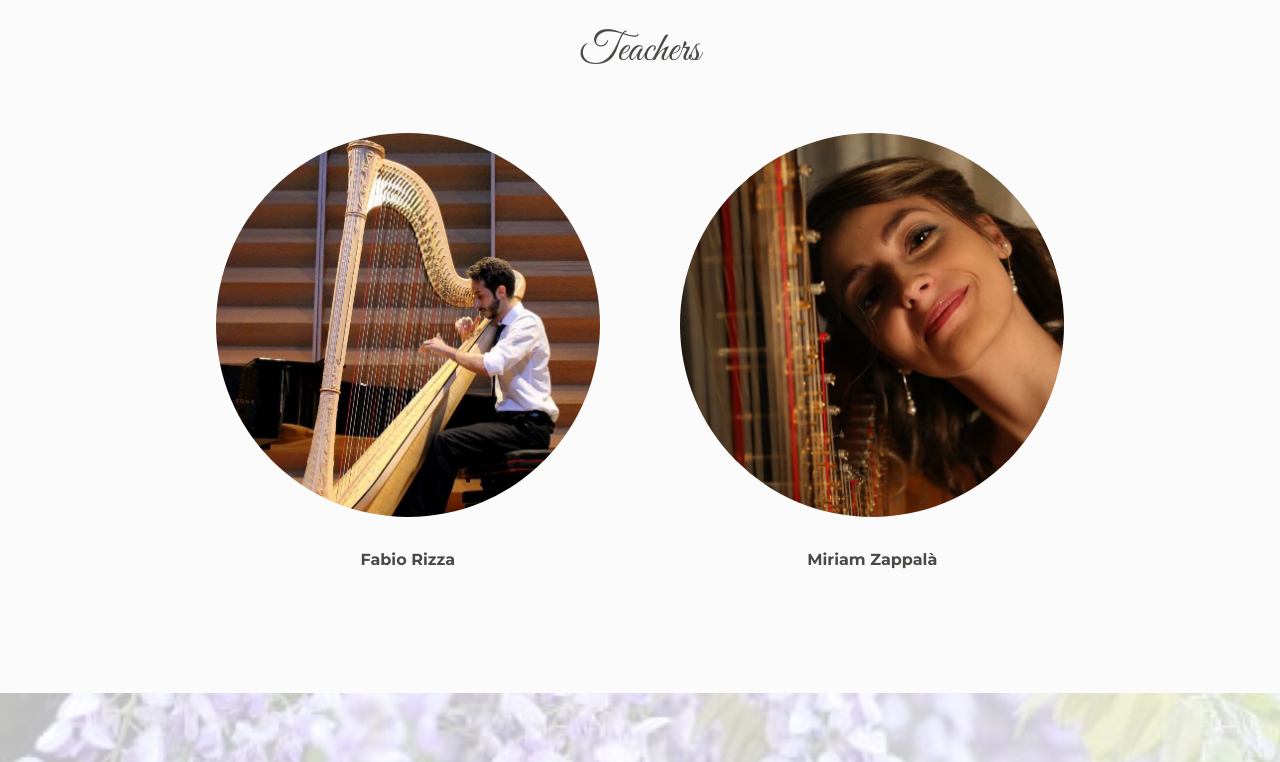
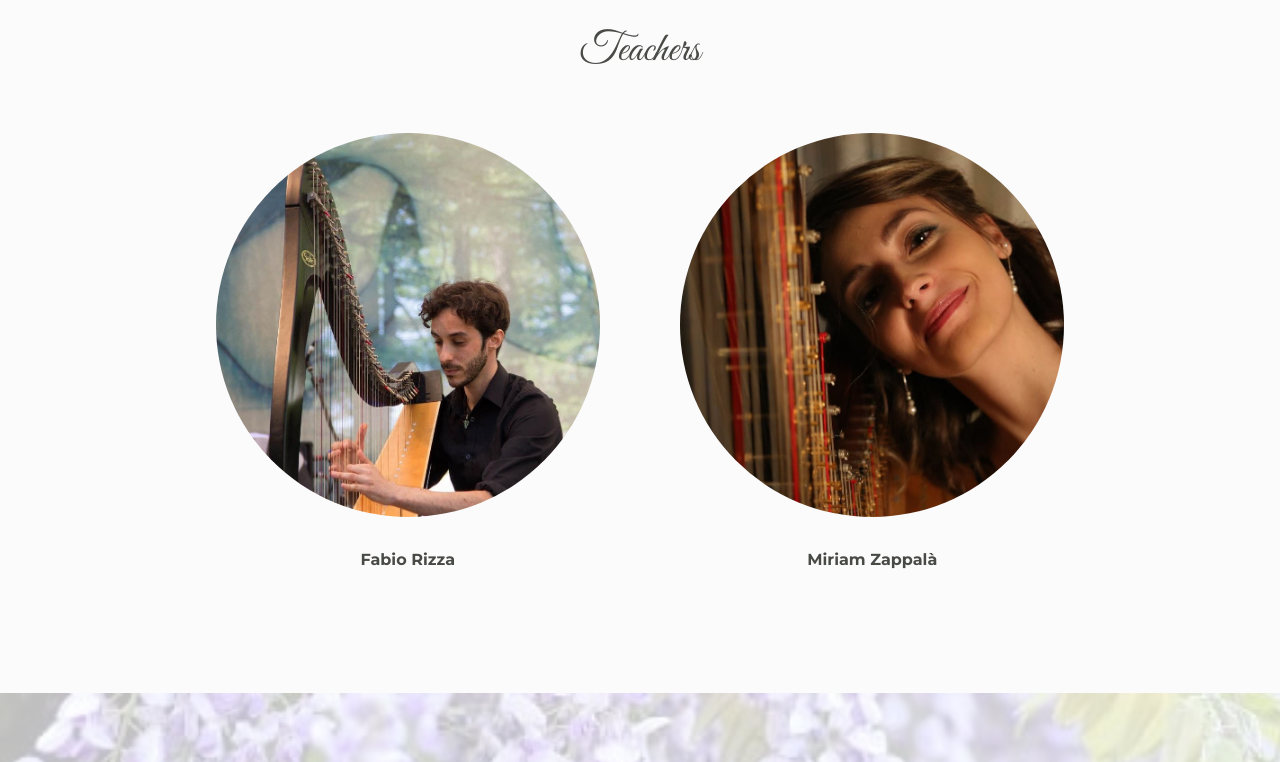
Before and after one commit to HarpLabSicilia/HarpLabSicilia.github.io, a plain HTML site: page index.html in a window 1280 px wide. Shown: the part 1320-2082 px from the top of the page. Drawn offline with nearby package versions, Linux system fonts and the light colour scheme.

Commit message:
Change Fabio image

```diff
--- a/index.html
+++ b/index.html
@@ -189,7 +189,7 @@
 					<a style="text-decoration: none;" href="https://www.fabiorizza.it/biografia/" target="_blank">
 						<div class="team-member">
 							<div class="image-wrapper">
-								<img class="img-fluid" src="images/fabio.jpg" alt="alternative">
+								<img class="img-fluid" src="images/fabio2.jpg" alt="alternative">
 							</div> <!-- end of image-wrapper -->
 							<p class="job-title">Fabio Rizza</p>
 							<!-- p class="p-large">Fabio Rizza</p-->
```
Also changed, not shown: images/fabio2.jpg (added).
